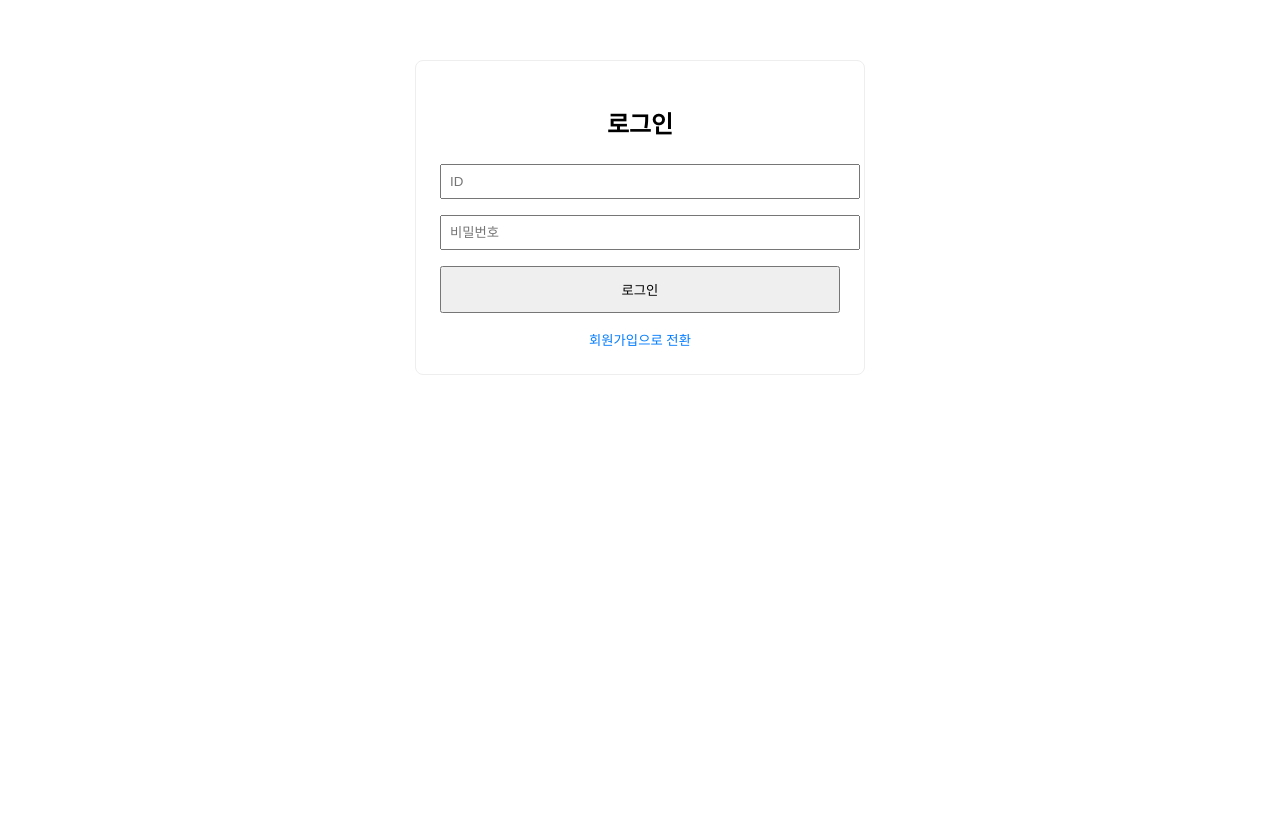
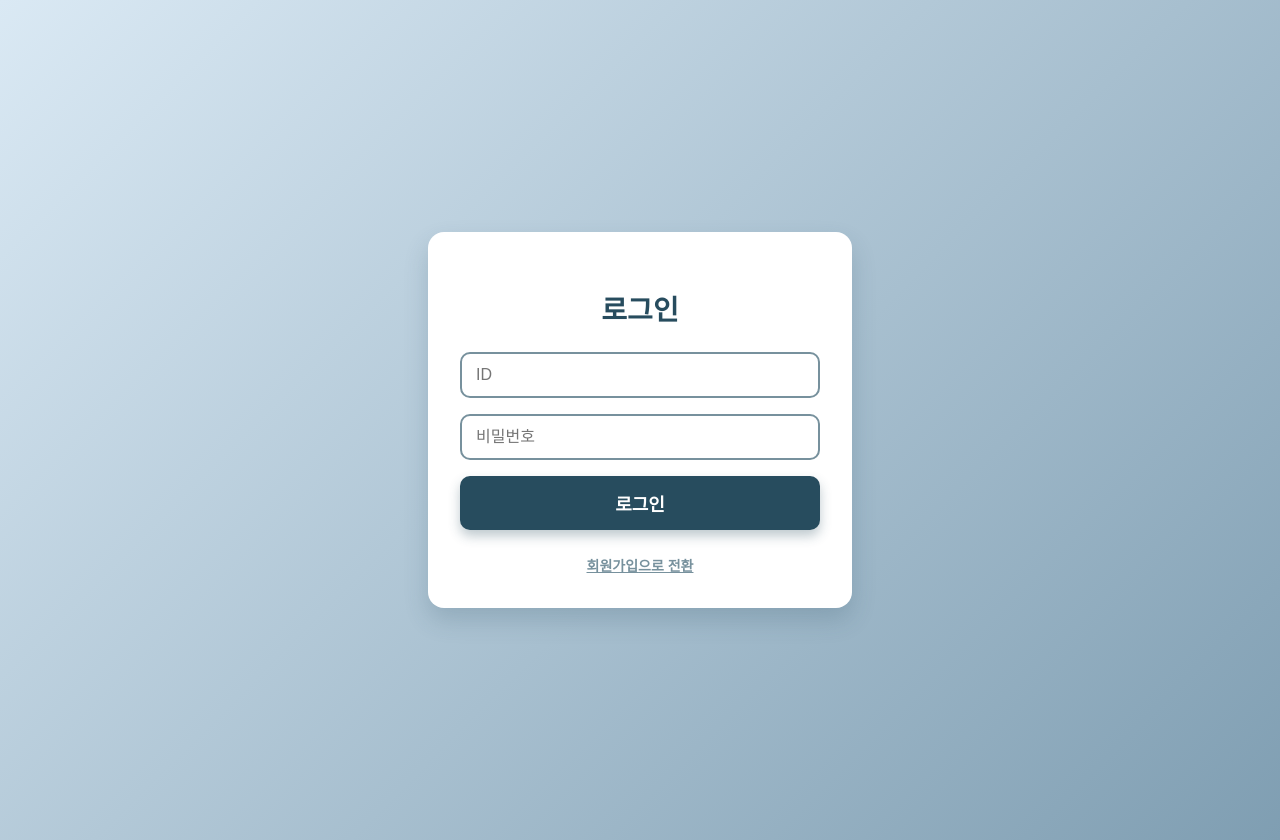
Before and after one commit to choiyunaa/catch_mind, a React (Create React App) app in the folder frontend/: page /auth in a window 1280 px wide. Before the commit the page ends 800 px from the top, so only its background shows below. Built offline with nearby package versions, Linux system fonts and the light colour scheme.

Commit message:
퍼블리싱 (메인, 로그인)

```diff
--- a/frontend/src/components/room/PublicRoomList.tsx
+++ b/frontend/src/components/room/PublicRoomList.tsx
@@ -26,65 +26,77 @@ interface PublicRoomListProps {
 
 const PublicRoomList: React.FC<PublicRoomListProps> = ({ rooms, loading, error, onEnterRoom }) => {
   return (
-    <div style={{ border: '1px solid #ddd', borderRadius: 8, overflow: 'hidden' }}>
+    <div style={styles.listWrapper}>
       {loading ? (
-        <div style={{ padding: 24, textAlign: 'center' }}>로딩 중...</div>
+        <div style={styles.message}>로딩 중...</div>
       ) : error ? (
-        <div style={{ padding: 24, textAlign: 'center', color: 'red' }}>{error}</div>
+        <div style={{ ...styles.message, color: '#e53935' }}>{error}</div>
       ) : rooms.length === 0 ? (
-        <div style={{ padding: 24, textAlign: 'center', color: '#888' }}>공개 방이 없습니다.</div>
+        <div style={{ ...styles.message, color: '#77919d' }}>공개 방이 없습니다.</div>
       ) : (
         rooms.map((room) => {
           const isFull = room.players.length >= room.maxPlayers;
           const isPlaying = room.status === 'playing';
-
           const canJoin = room.status === 'waiting' && !isFull;
 
           // 상태 텍스트와 색깔
           let statusText = '';
           let statusColor = '';
+
           if (room.status === 'waiting') {
-            statusText = '대기 중';
-            statusColor = '#43a047'; // 초록
+            if (isFull) {
+              statusText = '입장 불가';
+              statusColor = '#e53935'; // 빨강
+            } else {
+              statusText = '대기 중';
+              statusColor = '#43a047'; // 초록
+            }
           } else if (room.status === 'playing') {
             statusText = '게임 중';
             statusColor = '#e53935'; // 빨강
           } else if (room.status === 'finished') {
             statusText = '종료됨';
-            statusColor = '#9e9e9e'; // 회색
+            statusColor = '#77919d'; // 블루그레이
           }
 
           return (
             <div
               key={room._id}
               style={{
-                display: 'flex',
-                alignItems: 'center',
-                padding: 16,
-                borderBottom: '1px solid #eee',
-                backgroundColor: isPlaying ? '#f0f0f0' : canJoin ? '#f9fff9' : '#fff5f5',
-                opacity: canJoin || isPlaying ? 1 : 0.6,
+                ...styles.roomItem,
+                backgroundColor: canJoin ? '#e9f1f8' : isPlaying ? '#dae9f4' : '#f5f8fb',
+                opacity: canJoin || isPlaying ? 1 : 0.7,
+                cursor: canJoin ? 'pointer' : 'default',
               }}
+              onClick={() => canJoin && onEnterRoom(room.roomId)}
+              onKeyDown={(e) => {
+                if (e.key === 'Enter' && canJoin) onEnterRoom(room.roomId);
+              }}
+              role={canJoin ? 'button' : undefined}
+              tabIndex={canJoin ? 0 : -1}
             >
-              <div style={{ flex: 1 }}>
-                <b>{room.title}</b> {room.isPrivate && '🔒'}
-                <div style={{ fontSize: '0.9em', color: '#666', marginTop: 4 }}>
+              <div style={styles.roomInfo}>
+                <div style={styles.titleRow}>
+                  <b style={styles.roomTitle}>{room.title}</b>
+                  {room.isPrivate && <span style={styles.lockIcon}>🔒</span>}
+                </div>
+                <div style={{ ...styles.statusRow, color: statusColor }}>
                   {room.players.length} / {room.maxPlayers}명 —{' '}
-                  <span style={{ color: statusColor, fontWeight: 'bold' }}>{statusText}</span>
+                  <span style={{ ...styles.statusText, color: statusColor }}>{statusText}</span>
                 </div>
               </div>
+
               <button
                 disabled={!canJoin}
                 style={{
-                  marginLeft: 16,
-                  padding: '6px 14px',
-                  backgroundColor: canJoin ? '#1976d2' : '#9e9e9e',
-                  color: '#fff',
-                  border: 'none',
-                  borderRadius: 6,
+                  ...styles.enterBtn,
+                  backgroundColor: canJoin ? '#77919d' : '#b0b8bf',
                   cursor: canJoin ? 'pointer' : 'not-allowed',
                 }}
-                onClick={() => onEnterRoom(room.roomId)}
+                onClick={(e) => {
+                  e.stopPropagation();
+                  if (canJoin) onEnterRoom(room.roomId);
+                }}
               >
                 {canJoin ? '입장' : isFull ? '인원 초과' : '게임 중'}
               </button>
@@ -96,4 +108,68 @@ const PublicRoomList: React.FC<PublicRoomListProps> = ({ rooms, loading, error,
   );
 };
 
+const styles: { [key: string]: React.CSSProperties } = {
+  listWrapper: {
+    borderRadius: 10,
+    backgroundColor: '#dae9f4', // 밝은 하늘색 계열
+    padding: 8,
+    boxShadow: '0 6px 12px rgba(0,0,0,0.08)',
+    maxHeight: 480,
+    overflowY: 'auto',
+  },
+  message: {
+    padding: 24,
+    textAlign: 'center',
+    fontSize: 16,
+    fontWeight: 600,
+    color: '#274c5e',
+  },
+  roomItem: {
+    display: 'flex',
+    alignItems: 'center',
+    justifyContent: 'space-between',
+    padding: '16px 20px',
+    marginBottom: 8,
+    borderRadius: 8,
+    transition: 'background-color 0.3s ease',
+    userSelect: 'none',
+  },
+  roomInfo: {
+    flex: 1,
+    display: 'flex',
+    flexDirection: 'column',
+  },
+  titleRow: {
+    display: 'flex',
+    alignItems: 'center',
+    gap: 8,
+  },
+  roomTitle: {
+    fontSize: 18,
+    color: '#274c5e',
+  },
+  lockIcon: {
+    fontSize: 18,
+    color: '#7f9eb2',
+  },
+  statusRow: {
+    fontSize: 14,
+    marginTop: 4,
+  },
+  statusText: {
+    fontWeight: '700',
+  },
+  enterBtn: {
+    marginLeft: 24,
+    padding: '8px 20px',
+    borderRadius: 8,
+    border: 'none',
+    color: '#fff',
+    fontWeight: 700,
+    fontSize: 14,
+    boxShadow: '0 4px 8px rgba(119, 145, 157, 0.6)',
+    transition: 'background-color 0.3s ease',
+  },
+};
+
 export default PublicRoomList;
--- a/frontend/src/pages/AuthPage.tsx
+++ b/frontend/src/pages/AuthPage.tsx
@@ -1,3 +1,4 @@
+// src/pages/AuthPage.tsx
 import React, { useState } from 'react';
 import { useNavigate } from 'react-router-dom';
 
@@ -41,7 +42,6 @@ const AuthPage: React.FC = () => {
         });
 
         const data = await res.json();
-        console.log('Register response:', data); // 응답 데이터 확인용 로그
 
         if (res.ok) {
           localStorage.setItem('token', data.access_token);
@@ -53,7 +53,6 @@ const AuthPage: React.FC = () => {
           setMessage(data.message || '회원가입 실패');
         }
       } else {
-        // login mode
         if (!username || !password) {
           setMessage('ID와 비밀번호를 입력하세요.');
           setLoading(false);
@@ -67,7 +66,6 @@ const AuthPage: React.FC = () => {
         });
 
         const data = await res.json();
-        console.log('Login response:', data); // 응답 데이터 확인용 로그
 
         if (res.ok) {
           localStorage.setItem('token', data.access_token);
@@ -87,91 +85,144 @@ const AuthPage: React.FC = () => {
   };
 
   return (
-    <div
-      style={{
-        maxWidth: 400,
-        margin: '60px auto',
-        padding: 24,
-        border: '1px solid #eee',
-        borderRadius: 8,
-      }}
-    >
-      <h2 style={{ textAlign: 'center', marginBottom: 24 }}>
-        {mode === 'login' ? '로그인' : '회원가입'}
-      </h2>
-      <form onSubmit={handleSubmit}>
-        <div style={{ marginBottom: 16 }}>
+    <div style={styles.page}>
+      <div style={styles.box}>
+        <h2 style={styles.title}>{mode === 'login' ? '로그인' : '회원가입'}</h2>
+        <form onSubmit={handleSubmit} style={styles.form}>
           <input
             type="text"
             placeholder="ID"
             value={username}
             onChange={(e) => setUsername(e.target.value)}
-            style={{ width: '100%', padding: 8 }}
+            style={styles.input}
             autoComplete="username"
             required
+            disabled={loading}
           />
-        </div>
           {mode === 'register' && (
-          <div style={{ marginBottom: 16 }}>
             <input
               type="text"
               placeholder="닉네임"
               value={nickname}
               onChange={(e) => setNickname(e.target.value)}
-              style={{ width: '100%', padding: 8 }}
+              style={styles.input}
               autoComplete="nickname"
               required
+              disabled={loading}
             />
-          </div>
           )}
-        <div style={{ marginBottom: 16 }}>
           <input
             type="password"
             placeholder="비밀번호"
             value={password}
             onChange={(e) => setPassword(e.target.value)}
-            style={{ width: '100%', padding: 8 }}
+            style={styles.input}
             autoComplete={mode === 'login' ? 'current-password' : 'new-password'}
             required
+            disabled={loading}
           />
-        </div>
-        <button
-          type="submit"
-          style={{ width: '100%', padding: 12 }}
-          disabled={loading}
-        >
+          <button type="submit" style={styles.submitBtn} disabled={loading}>
             {loading ? '처리 중...' : mode === 'login' ? '로그인' : '회원가입'}
           </button>
         </form>
-      <div style={{ marginTop: 16, textAlign: 'center' }}>
+
+        <div style={styles.toggleBox}>
           <button
             onClick={() => {
               setMode(mode === 'login' ? 'register' : 'login');
               reset();
             }}
-          style={{
-            background: 'none',
-            border: 'none',
-            color: '#007bff',
-            cursor: 'pointer',
-          }}
+            style={styles.toggleBtn}
+            disabled={loading}
           >
             {mode === 'login' ? '회원가입' : '로그인'}으로 전환
           </button>
         </div>
+
         {message && (
           <div
             style={{
-            marginTop: 16,
-            color: message.includes('성공') ? 'green' : 'red',
-            textAlign: 'center',
+              ...styles.message,
+              color: message.includes('성공') ? '#43a047' : '#e53935',
             }}
           >
             {message}
           </div>
         )}
       </div>
+    </div>
   );
 };
 
+const styles: { [key: string]: React.CSSProperties } = {
+  page: {
+    minHeight: '100vh',
+    display: 'flex',
+    justifyContent: 'center',
+    alignItems: 'center',
+    background: 'linear-gradient(135deg, #dae9f4, #7f9eb2)',
+    padding: 20,
+  },
+  box: {
+    width: 360,
+    padding: 32,
+    backgroundColor: '#fff',
+    borderRadius: 16,
+    boxShadow: '0 12px 24px rgba(39, 76, 94, 0.2)',
+    display: 'flex',
+    flexDirection: 'column',
+  },
+  title: {
+    marginBottom: 24,
+    color: '#274c5e',
+    fontSize: 28,
+    fontWeight: '800',
+    textAlign: 'center',
+  },
+  form: {
+    display: 'flex',
+    flexDirection: 'column',
+    gap: 16,
+  },
+  input: {
+    padding: '12px 14px',
+    fontSize: 16,
+    borderRadius: 10,
+    border: '2px solid #77919d',
+    outline: 'none',
+    transition: 'border-color 0.3s ease',
+  },
+  submitBtn: {
+    padding: 14,
+    fontSize: 18,
+    borderRadius: 10,
+    backgroundColor: '#274c5e',
+    color: '#fff',
+    fontWeight: '700',
+    border: 'none',
+    cursor: 'pointer',
+    boxShadow: '0 6px 12px rgba(39, 76, 94, 0.3)',
+    transition: 'background-color 0.3s ease',
+  },
+  toggleBox: {
+    marginTop: 24,
+    textAlign: 'center',
+  },
+  toggleBtn: {
+    background: 'none',
+    border: 'none',
+    color: '#77919d',
+    fontWeight: '600',
+    cursor: 'pointer',
+    fontSize: 14,
+    textDecoration: 'underline',
+  },
+  message: {
+    marginTop: 20,
+    fontWeight: '700',
+    textAlign: 'center',
+    fontSize: 16,
+  },
+};
+
 export default AuthPage;
--- a/frontend/src/pages/MainPage.tsx
+++ b/frontend/src/pages/MainPage.tsx
@@ -28,6 +28,8 @@ const MainPage: React.FC = () => {
   const [error, setError] = useState('');
   const [joinFailed, setJoinFailed] = useState(false);
   const [joinFailedReason, setJoinFailedReason] = useState('');
+  const [logoutHover, setLogoutHover] = useState(false);
+  const [btnHover, setBtnHover] = useState<{ [key: string]: boolean }>({});
   const navigate = useNavigate();
   const nickname = localStorage.getItem('nickname');
 
@@ -62,14 +64,10 @@ const MainPage: React.FC = () => {
   }) => {
     try {
       const token = localStorage.getItem('token');
-      if (!token) {
-        setError('로그인이 필요합니다.');
-        return;
-      }
-
       const userId = localStorage.getItem('userId');
       const nickname = localStorage.getItem('nickname');
-      if (!userId || !nickname) {
+
+      if (!token || !userId || !nickname) {
         setError('로그인이 필요합니다.');
         return;
       }
@@ -80,15 +78,10 @@ const MainPage: React.FC = () => {
           'Content-Type': 'application/json',
           Authorization: `Bearer ${token}`,
         },
-        body: JSON.stringify({
-          ...roomData,
-          userId,
-          nickname,
-        }),
+        body: JSON.stringify({ ...roomData, userId, nickname }),
       });
 
       if (!res.ok) throw new Error('방 생성에 실패했습니다.');
-
       const room = await res.json();
       setIsCreateModalOpen(false);
       navigate(`/room/${room.roomId}`);
@@ -139,133 +132,196 @@ const MainPage: React.FC = () => {
   };
 
   return (
-    <div style={{ width: '100vw', minHeight: '100vh', background: '#f5f5f5' }}>
+    <div style={styles.page}>
       {joinFailed && (
         <JoinFailedModal
           reason={joinFailedReason}
           onConfirm={() => setJoinFailed(false)}
         />
       )}
-
       <JoinPrivateRoomModal
         isOpen={isPrivateModalOpen}
         onClose={() => setIsPrivateModalOpen(false)}
         onJoin={(roomId) => navigate(`/room/${roomId}`)}
       />
 
-      <div
-        style={{
-          width: '100%',
-          maxWidth: 700,
-          margin: '0 auto',
-          display: 'flex',
-          flexDirection: 'row',
-          alignItems: 'center',
-          justifyContent: 'space-between',
-          padding: '40px 0 0 0',
-        }}
-      />
-
-      <div style={{ maxWidth: 600, margin: '40px auto', padding: 24 }}>
-        <div
-          style={{
-            display: 'flex',
-            alignItems: 'center',
-            justifyContent: 'center',
-            marginBottom: 32,
-            gap: 24,
-          }}
-        >
-          <h1
-            style={{
-              textAlign: 'center',
-              margin: 0,
-              fontSize: 30,
-              fontWeight: 900,
-              color: '#222',
-              flex: 'none',
-            }}
-          >
-            천하제일 그림일짱 되기
-          </h1>
-          <div style={{ display: 'flex', alignItems: 'center', gap: 16, height: 56 }}>
+      {/* 헤더 */}
+      <header style={styles.header}>
+        <h1 style={styles.logo}>🎨 그림짱이 된 일찐짱</h1>
+        <div style={styles.userBox}>
           {nickname && (
-              <span
-                style={{
-                  fontWeight: 'bold',
-                  fontSize: 20,
-                  color: '#1976d2',
-                  lineHeight: '56px',
-                }}
-              >
-                닉네임: {nickname}
-              </span>
+            <span style={styles.nickname}>👤 {nickname}</span>
           )}
           <button
+            style={{
+              ...styles.logoutBtn,
+              ...(logoutHover ? styles.logoutBtnHover : {}),
+            }}
+            onMouseEnter={() => setLogoutHover(true)}
+            onMouseLeave={() => setLogoutHover(false)}
             onClick={handleLogout}
-              style={{
-                height: 40,
-                padding: '0 20px',
-                background: '#e53935',
-                color: '#fff',
-                border: 'none',
-                borderRadius: 8,
-                fontWeight: 'bold',
-                fontSize: 16,
-                cursor: 'pointer',
-                boxShadow: '0 2px 8px #0002',
-                lineHeight: '40px',
-              }}
           >
             로그아웃
           </button>
         </div>
-        </div>
+      </header>
 
-        <div style={{ display: 'flex', justifyContent: 'center', gap: 16, marginBottom: 32 }}>
+      {/* 메인 */}
+      <main style={styles.container}>
+        <div style={styles.buttonGrid}>
           <button
-            style={{ flex: 1, padding: '16px 0' }}
+            style={{
+              ...styles.mainBtn,
+              ...(btnHover['gallery'] ? styles.mainBtnHover : {}),
+            }}
+            onMouseEnter={() => setBtnHover({ ...btnHover, gallery: true })}
+            onMouseLeave={() => setBtnHover({ ...btnHover, gallery: false })}
             onClick={() => (window.location.href = '/gallery')}
           >
-            손맛미술관
+            🖼 손맛미술관
           </button>
+
           <button
-            style={{ flex: 1, padding: '16px 0' }}
+            style={{
+              ...styles.mainBtn,
+              ...(btnHover['quickJoin'] ? styles.mainBtnHover : {}),
+            }}
+            onMouseEnter={() => setBtnHover({ ...btnHover, quickJoin: true })}
+            onMouseLeave={() => setBtnHover({ ...btnHover, quickJoin: false })}
             onClick={handleQuickJoin}
           >
-            빠른 입장
+            ⚡ 빠른 입장
           </button>
+
           <button
-            style={{ flex: 1, padding: '16px 0' }}
+            style={{
+              ...styles.mainBtn,
+              ...(btnHover['createRoom'] ? styles.mainBtnHover : {}),
+            }}
+            onMouseEnter={() => setBtnHover({ ...btnHover, createRoom: true })}
+            onMouseLeave={() => setBtnHover({ ...btnHover, createRoom: false })}
             onClick={() => setIsCreateModalOpen(true)}
           >
-            방 만들기
+            ➕ 방 만들기
           </button>
+
           <button
-            style={{ flex: 1, padding: '16px 0' }}
+            style={{
+              ...styles.mainBtn,
+              ...(btnHover['privateRoom'] ? styles.mainBtnHover : {}),
+            }}
+            onMouseEnter={() => setBtnHover({ ...btnHover, privateRoom: true })}
+            onMouseLeave={() => setBtnHover({ ...btnHover, privateRoom: false })}
             onClick={() => setIsPrivateModalOpen(true)}
           >
-            비밀방 들어가기
+            🔒 비밀방
           </button>
         </div>
 
-        <h2 style={{ marginBottom: 16 }}>공개 방 목록</h2>
-
+        <div style={{ marginTop: 40 }}>
+          <h2 style={styles.sectionTitle}>공개 방 목록</h2>
           <PublicRoomList
             rooms={rooms}
             loading={loading}
             error={error}
             onEnterRoom={handleEnterRoom}
           />
+        </div>
 
         <CreateRoomModal
           isOpen={isCreateModalOpen}
           onClose={() => setIsCreateModalOpen(false)}
           onCreateRoom={handleCreateRoom}
         />
-      </div>
+      </main>
     </div>
   );
 };
 
+const styles: { [key: string]: React.CSSProperties } = {
+  page: {
+    width: '100vw',
+    minHeight: '100vh',
+    backgroundColor: '#f9fbfc', // 거의 흰색에 가까운 연한 블루
+    display: 'flex',
+    flexDirection: 'column',
+  },
+  header: {
+    width: '100%',
+    boxSizing: 'border-box',
+    padding: '24px 96px',
+    backgroundColor: '#dae9f4', // 밝고 부드러운 하늘색
+    color: '#274c5e', // 짙은 청록
+    display: 'flex',
+    justifyContent: 'space-between',
+    alignItems: 'center',
+    boxShadow: '0 4px 12px rgba(0,0,0,0.08)',
+  },
+  logo: {
+    margin: 0,
+    fontSize: 28,
+    fontWeight: 800,
+    letterSpacing: '1.5px',
+    color: '#274c5e',
+  },
+  userBox: {
+    display: 'flex',
+    alignItems: 'center',
+    gap: 28,
+  },
+  nickname: {
+    fontSize: 20,
+    fontWeight: 700,
+    color: '#274c5e',
+  },
+  logoutBtn: {
+    backgroundColor: '#77919d', // 중간 톤 블루그레이
+    color: '#fff',
+    border: 'none',
+    borderRadius: 8,
+    padding: '10px 20px',
+    cursor: 'pointer',
+    fontWeight: 700,
+    transition: 'background-color 0.3s ease',
+  },
+  logoutBtnHover: {
+    backgroundColor: '#7f9eb2', // 밝은 블루그레이
+  },
+  container: {
+    maxWidth: 1000,
+    width: '100%',
+    margin: '0 auto',
+    padding: '50px 36px',
+  },
+  buttonGrid: {
+    display: 'grid',
+    gridTemplateColumns: 'repeat(auto-fit, minmax(200px, 1fr))',
+    gap: 24,
+  },
+  mainBtn: {
+    backgroundColor: '#77919d', // 중간 톤 블루그레이
+    color: '#fff',
+    border: 'none',
+    borderRadius: 12,
+    padding: '20px 0',
+    fontSize: 18,
+    fontWeight: 700,
+    cursor: 'pointer',
+    boxShadow: '0 6px 10px rgba(119, 145, 157, 0.4)',
+    transition: 'background-color 0.3s ease, transform 0.15s ease',
+  },
+  mainBtnHover: {
+    backgroundColor: '#7f9eb2', // 밝은 블루그레이
+    transform: 'scale(1.05)',
+  },
+  sectionTitle: {
+    fontSize: 26,
+    fontWeight: 800,
+    marginBottom: 24,
+    borderBottom: '3px solid #77919d',
+    paddingBottom: 8,
+    color: '#274c5e',
+  },
+};
+
 export default MainPage;
```
Lines whose indentation alone changed are shown as unchanged.
